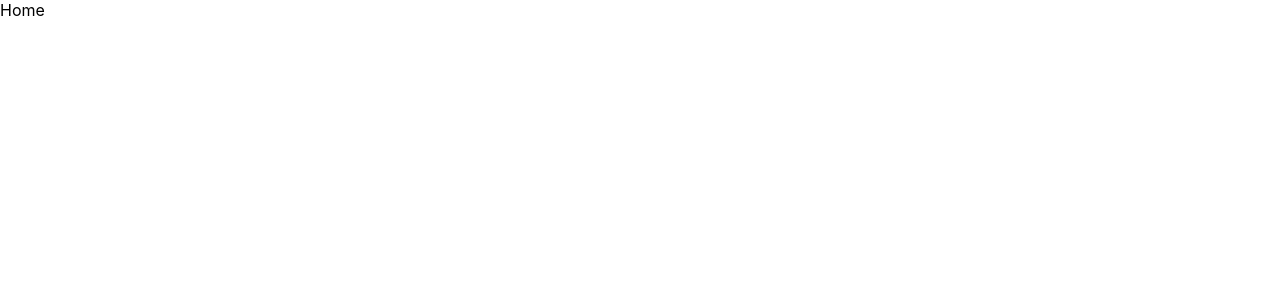
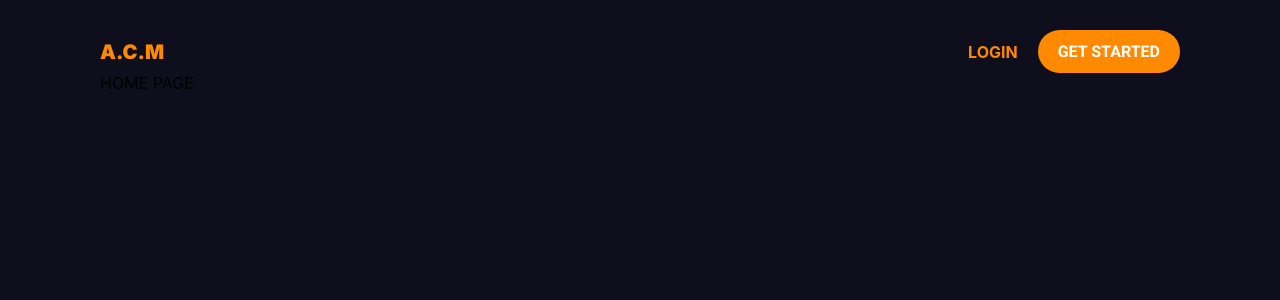
Before and after one commit to DrRichadams/ariel_web, a React (Create React App) app: page / in a window 1280 px wide. Shown: the top 300 px of the page. Built offline with nearby package versions, Linux system fonts and the light colour scheme.

Commit message:
Periodic commit

```diff
--- a/package.json
+++ b/package.json
@@ -9,6 +9,7 @@
     "react": "^18.2.0",
     "react-dom": "^18.2.0",
     "react-redux": "^8.0.2",
+    "react-router-dom": "^6.3.0",
     "react-scripts": "5.0.1",
     "redux": "^4.2.0",
     "redux-thunk": "^2.4.1",
--- a/public/index.html
+++ b/public/index.html
@@ -24,6 +24,9 @@
       work correctly both with client-side routing and a non-root public URL.
       Learn how to configure a non-root public URL by running `npm run build`.
     -->
+    <link rel="preconnect" href="https://fonts.googleapis.com">
+<link rel="preconnect" href="https://fonts.gstatic.com" crossorigin>
+<link href="https://fonts.googleapis.com/css2?family=Inter:wght@700;900&family=Roboto:ital,wght@0,400;0,500;0,700;1,500;1,700&display=swap" rel="stylesheet">
     <title>React App</title>
   </head>
   <body>
--- a/src/App.js
+++ b/src/App.js
@@ -1,10 +1,20 @@
+import React from 'react';
+import { Routes, Route, Link } from "react-router-dom"
+
 import './index.css';
 import HomePage from './pages/HomePage';
+import Login from './pages/Login';
+import Signup from './pages/Signup';
 
 function App() {
   return (
     <div className="App">
-      <HomePage />
+      <Routes>
+          <Route path='/' element={<HomePage />} />
+          <Route path='/login' element={<Login />} />
+          <Route path='/signup' element={<Signup />} />
+      </Routes>
+
     </div>
   );
 }
--- /dev/null
+++ b/src/components/HomeMenu.js
@@ -0,0 +1,72 @@
+import React from "react";
+import { Link, NavLink } from "react-router-dom"
+import styled from "styled-components";
+import "../index.css"
+import { colors } from "../constants/colors";
+
+const HomeMenu = () => {
+    return(
+        <MenuContainer>
+            <LogoBtn to={"/"}>A.C.M</LogoBtn>
+            <AuthBtnContainer>
+                <LinkBtn to={"/login"}>LOGIN</LinkBtn>
+                <CTABtn to={"/signup"}>GET STARTED</CTABtn>
+            </AuthBtnContainer>
+        </MenuContainer>
+    )
+}
+
+const MenuContainer = styled.div`
+    display: flex;
+    align-items: center;
+    justify-content: space-between;
+    /* margin: 30px 50px; */
+    /* margin-top: 20px; */
+`;
+
+const AuthBtnContainer = styled.div`
+    display: flex;
+    align-items: center;
+`;
+
+const Btn = styled.div`
+    display: inline-block;
+    padding: 12px;
+`;
+
+const LogoBtn = styled(Link)`
+    list-style: none;
+    text-decoration: none;
+    font-size: 20px;
+    font-weight: 900;
+    color: ${colors.accent};
+    font-family: Inter, sans-serif;
+`
+
+const LinkBtn = styled(Link)`
+    list-style: none;
+    text-decoration: none;
+    font-weight: bold;
+    color: ${colors.accent};
+`
+
+const CTABtn = styled(Link)`
+    list-style: none;
+    text-decoration: none;
+    background-color: ${colors.accent};
+    color: #fff;
+    font-weight: bold;
+    padding: 12px 20px;
+    margin-left: 20px;
+    border-radius: 30px;
+    transition: all 300ms ease-in-out;
+    font-family: 'Roboto', sans-serif;
+    :hover{
+        background-color: #fff;
+        color: ${colors.accent};
+        box-shadow: 3px 3px 6px ${colors.accentShadow},
+                    -3px -3px 6px ${colors.accentShadow};
+    }
+`
+
+export default HomeMenu;
--- a/src/constants/colors.js
+++ b/src/constants/colors.js
@@ -1,9 +1,11 @@
 export const colors = {
     primary: '#0F0E1C',
-    accent: 'FF8A00',
+    accent: '#FF8A00',
     bg_color: '#fff',
     menu_color: '#D9D9D9',
     success: '#3BB54A',
+    darkShadow: "rgba(36,40,80,0.1)",
+    accentShadow: "#FF8A00",
 }
 
 export const opacities = {
--- /dev/null
+++ b/src/features/SectionContainer.js
@@ -0,0 +1,17 @@
+import React from "react"
+import styled from "styled-components";
+import { colors } from "../constants/colors";
+
+const MainContainer = styled.div`
+    padding: 30px 100px;
+    background-color: ${colors.primary};
+    min-height: 100vh;
+`;
+
+export const SectionContainer = ({children}) => {
+    return(
+        <MainContainer>
+            {children}
+        </MainContainer>
+    )
+}
--- a/src/index.css
+++ b/src/index.css
@@ -11,3 +11,12 @@ code {
   font-family: source-code-pro, Menlo, Monaco, Consolas, 'Courier New',
     monospace;
 }
+
+.link {
+  list-style: none;
+  /* color: #fff; */
+}
+
+.link.active {
+  color: red
+}
--- a/src/index.js
+++ b/src/index.js
@@ -1,11 +1,15 @@
 import React from 'react';
 import ReactDOM from 'react-dom/client';
+import { BrowserRouter } from "react-router-dom"
+
 import App from './App';
 import './index.css';
 
 const root = ReactDOM.createRoot(document.getElementById('root'));
 root.render(
   <React.StrictMode>
-    <App />
+    <BrowserRouter>
+        <App />
+    </BrowserRouter>
   </React.StrictMode>
 );
--- a/src/pages/HomePage.js
+++ b/src/pages/HomePage.js
@@ -1,11 +1,14 @@
 import React from "react"
 import styled from "styled-components";
+import HomeMenu from "../components/HomeMenu";
+import { SectionContainer } from "../features/SectionContainer";
 
 const HomePage = () => {
     return(
-        <div>
-            Home
-        </div>
+        <SectionContainer>
+            <HomeMenu />
+            <div>HOME PAGE</div>
+        </SectionContainer>
     )
 }
 
--- /dev/null
+++ b/src/pages/Login.js
@@ -0,0 +1,12 @@
+import React from "react"
+import styled from "styled-components";
+
+const Login = () => {
+    return(
+        <div>
+            Login
+        </div>
+    )
+}
+
+export default Login;
--- /dev/null
+++ b/src/pages/Signup.js
@@ -0,0 +1,12 @@
+import React from "react"
+import styled from "styled-components";
+
+const Signup = () => {
+    return(
+        <div>
+            Sign up
+        </div>
+    )
+}
+
+export default Signup;
```
Also changed, not shown: 1 other file (tests, documents, lock files or other folders).
